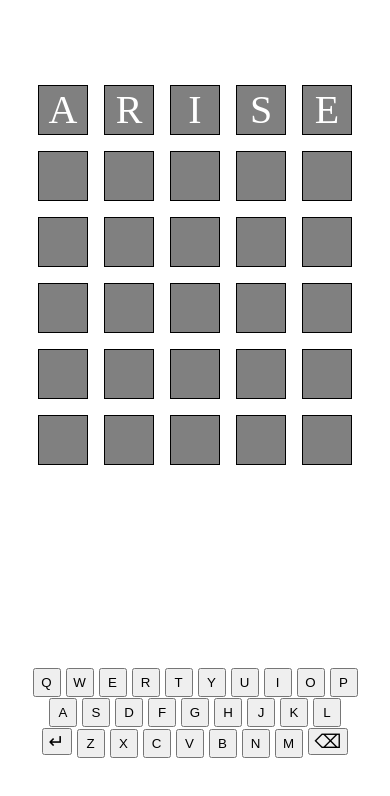
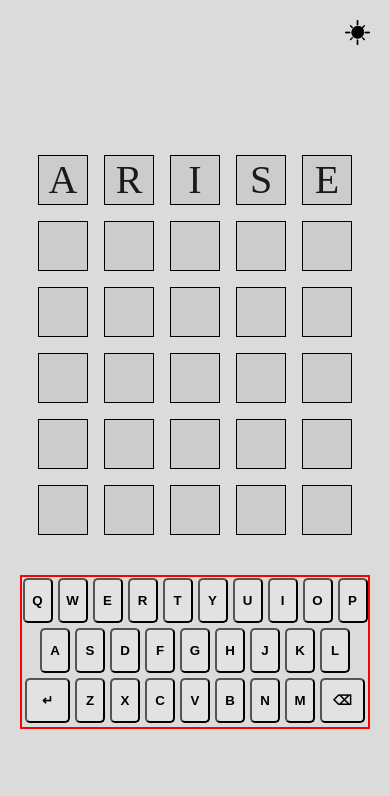
Before and after one commit to bugsdev2/wordGame, a plain HTML site: page index.html in a window 390 px wide. Drawn offline with Linux system fonts and the light colour scheme.

Commit message:
Added lightmode and darkmode images. Made a few more tweaks wrt the sizing and added a media query to adress the mobile browser size.

```diff
--- a/index.html
+++ b/index.html
@@ -8,6 +8,10 @@
 </head>
 <body>
     <div class="container">
+        <div class="dark-mode-button">
+            <img src="/assets/darkMode.png">
+			<img src="/assets/lightMode.png">
+        </div>
         <div class="squares">
             <div class="square row-1 col-1">A</div>
             <div class="square row-1 col-2">R</div>
--- a/style.css
+++ b/style.css
@@ -1,3 +1,12 @@
+:root {
+    --color-base-bg: #dbdbdb;
+
+    --color-square-bg: #cccccc;
+    --color-square-font: #1a1a1a;
+
+    --color-button-bg: #e2e2e2;
+}
+
 *, *::before, *:after {
     box-sizing: border-box;
     padding: 0;
@@ -5,16 +14,35 @@
 }
 
 body {
+    background-color: var(--color-base-bg);
     display: flex;
     justify-content: center;
+    align-items: space-around;
     width: 100vw;
     height: 100vh;
+    /* border: 2px solid red; */
 }
 
 .container {
-    display: grid;
-    place-items: center;
-    gap: 2rem;
+    display: flex;
+    flex-flow: column;
+    gap: 2.5rem;
+    justify-content: center;
+    align-items: center;
+    /* border: 2px solid red; */
+}
+
+.dark-mode-button img {
+	position: fixed;
+	right: 20px;
+	top: 20px;
+	width: 25px;
+}
+
+.dark-mode-button img:nth-child(1) {
+	right: 26px;
+	top: 25.5px;
+	width: 12.5px;
 }
 
 .squares {
@@ -23,31 +51,49 @@ body {
     grid-template-rows: auto;
     row-gap: 1rem;
     column-gap: 1rem;
+    /* border: 2px solid red; */
 }
 
 .square {
     width: 50px;
     height: 50px;
-    color: white;
+    color: var(--color-square-font);
     font-size: 40px;
     text-align: center;
-    background-color: grey;
+    background-color: var(--color-square-bg);
     border: 1px solid black;
 }
 .keyboard {
     display: grid;
     place-items: center;
+    border: 2px solid red;
+}
+
+.keyboard .row {
+    margin-bottom: 4px;
 }
 
 button {
+    background-color: var(--color-button-bg);
+    border-radius: 5px;
     padding: 5px;
     margin: 0.5px;
-    min-width: 28px;
+    width: 30px;
+    height: 45px;
+    font-weight: 600;
+}
+
+@media (min-width: 768px) {
+    button {
+        width: 65px;
+        height: 40px;
+    }
+    .container {
+        gap: 1rem;
+    }
 }
 
 .enter, .backspace {
-
-    font-size: 19px;
-    padding-top: 0;
-    padding-bottom:0;
+    min-width: 45px;
+    font-weight: 900;
 }
```
Also changed, not shown: assets/darkMode.png (added), assets/lightMode.png (added).
